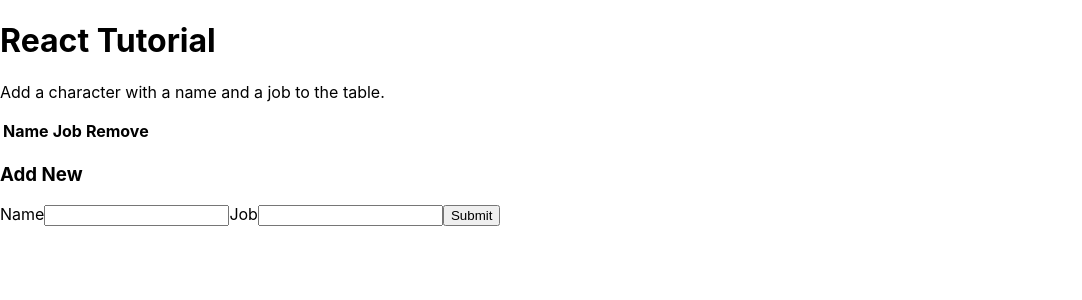
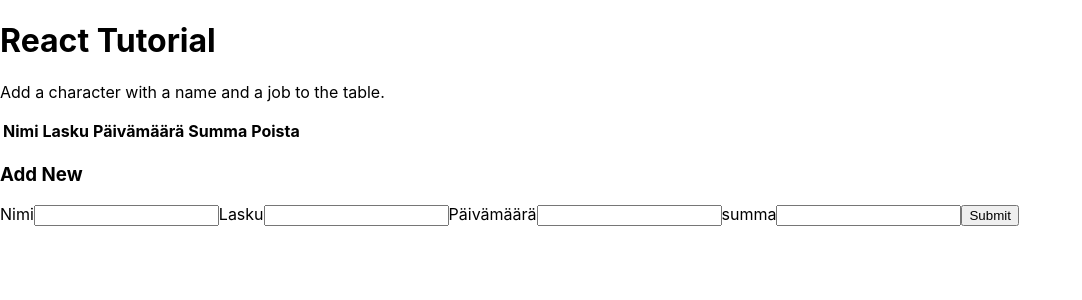
Before and after one commit to Miaidon/JSHarkka, a React (Create React App) app in the folder react-tutorial/: page / in a window 1280 px wide. Shown: the top 300 px of the page, without its empty margins (0-1082 px from the left). Built offline with nearby package versions, Linux system fonts and the light colour scheme.

Commit message:
Kolumnit lasku, pvmäärä ja summa lisätty

```diff
--- a/react-tutorial/src/Form.js
+++ b/react-tutorial/src/Form.js
@@ -5,36 +5,49 @@ class Form extends Component {
     super(props)
 
     this.initialState = {
-        name: '',
-        job: '',
+        nimi: '',
+        lasku: '',
+        pvmaara: '',
+        summa: '',
     }
 
     this.state = this.initialState
   }
 
 handleChange = event => {
-    const {name, value} = event.target
-
+    const {nimi, value} = event.target
     this.setState({
-        [name]: value,
+        [nimi]: value,
     })
 }
 render() {
-   const {name, job} = this.state;
+   const {nimi, lasku, pvmaara, summa} = this.state;
 
 return (
     <form>
-        <label>Name</label>
+        <label>Nimi</label>
             <input
             type="text"
-            name="name"
-            value={name}
+            name="nimi"
+            value={nimi}
             onChange={this.handleChange} />
-        <label>Job</label>
+        <label>Lasku</label>
         <input
             type="text"
-            name="job"
-            value={job}
+            name="lasku"
+            value={lasku}
+            onChange={this.handleChange} />
+            <label>Päivämäärä</label>
+        <input
+            type="text"
+            name="pvmaara"
+            value={pvmaara}
+            onChange={this.handleChange} />
+        <label>summa</label>
+        <input
+            type="text"
+            name="summa"
+            value={summa}
             onChange={this.handleChange} />
         <input type="button" value="Submit" onClick={this.submitForm} />
     </form>
--- a/react-tutorial/src/Table.js
+++ b/react-tutorial/src/Table.js
@@ -4,9 +4,11 @@ const TableHeader = () => {
     return (
         <thead>
             <tr>
-                <th>Name</th>
-                <th>Job</th>
-                <th>Remove</th>
+                <th>Nimi</th>
+                <th>Lasku</th>
+                <th>Päivämäärä</th>
+                <th>Summa</th>
+                <th>Poista</th>
             </tr>
         </thead>
     );
@@ -16,9 +18,11 @@ const TableBody = props => {
     const rows = props.characterData.map((row, index) => {
         return (
             <tr key={index}>
-                <td>{row.name}</td>
-                <td>{row.job}</td>
-                <td><button onClick={() => props.removeCharacter(index)}>Delete</button></td>
+                <td>{row.nimi}</td>
+                <td>{row.lasku}</td>
+                <td>{row.pvmaara}</td>
+                <td>{row.summa}</td>
+                <td><button onClick={() => props.removeCharacter(index)}>Poista</button></td>
             </tr>
         );
     });
```
